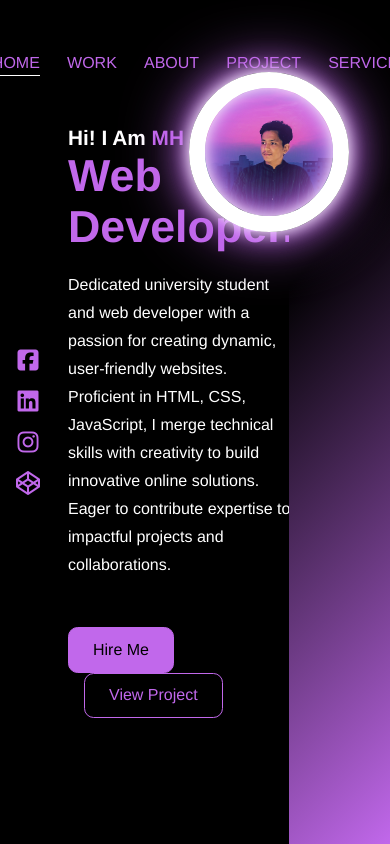
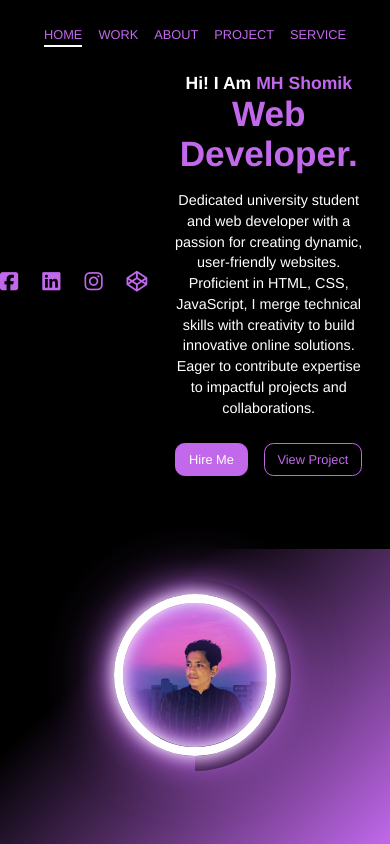
Before and after one commit to MHShomik/Portfolio, a plain HTML site: page index.html in a window 390 px wide. Drawn offline with Linux system fonts and the light colour scheme.

Commit message:
Update style.css

```diff
--- a/style.css
+++ b/style.css
@@ -1,34 +1,40 @@
-*{
+* {
     margin: 0;
     padding: 0;
-    font-family:'Franklin Gothic Medium', 'Arial Narrow', Arial, sans-serif;
+    font-family: 'Franklin Gothic Medium', 'Arial Narrow', Arial, sans-serif;
+}
 
-}
-.protfolio-container{
+.protfolio-container {
     min-height: 100vh;
     width: 100%;
     display: flex;
 }
-.navlist{
+
+.navlist {
     display: flex;
-    gap: 4rem;
-    height: 15vh;
+    gap: 3rem;
+    height: 12vh;
     width: 100%;
     justify-content: center;
     align-items: center;
     position: fixed;
+    z-index: 10;
+    background-color: rgba(0, 0, 0, 0.7);
 }
-.navlist li{
+
+.navlist li {
     list-style: none;
 }
-.navlist li a{
+
+.navlist li a {
     text-decoration: none;
     text-transform: uppercase;
-    color:#c168eb;
+    color: #c168eb;
     font-size: 1rem;
     position: relative;
 }
-.left-container{
+
+.left-container {
     background: rgb(0, 0, 0);
     width: 70%;
     height: 100vh;
@@ -36,47 +42,55 @@
     display: flex;
     align-items: center;
 }
-.right-container{
-    background: linear-gradient(-45deg,#c168eb,#000000 70%);
+
+.right-container {
+    background: linear-gradient(-45deg, #c168eb, #000000 70%);
     width: 30%;
     height: 100vh;
     display: flex;
     align-items: center;
 }
-.icons .fa-brands{
+
+.icons .fa-brands {
     color: #c168eb;
     font-size: 1.75rem;
+}
 
-}
-.icons{
+.icons {
     display: flex;
     flex-direction: column;
-    justify-items:center ;
+    justify-items: center;
     align-items: center;
     gap: 3rem;
 }
-.content{
+
+.content {
     margin-left: 4rem;
 }
-.content h2{
+
+.content h2 {
     color: #ffffff;
     font-size: 1.6rem;
 }
-#name{
+
+#name {
     color: #c168eb;
 }
-#detail{
+
+#detail {
     font-size: 1.5rem;
-    color: #ffffff ;
+    color: #ffffff;
     max-width: 33rem;
     margin-top: 1.2rem;
     margin-bottom: 3rem;
     line-height: 1.75rem;
 }
-.content h1{
+
+.content h1 {
     font-size: 4rem;
     color: #c168eb;
 }
+
 .buttons button {
     border: .1rem solid #c168eb;
     font-size: 1.2rem;
@@ -84,44 +98,52 @@
     border-radius: .6rem;
     transition: .5s ease;
 }
-button:nth-child(1){
+
+button:nth-child(1) {
     background: #c168eb;
+    color: #ffffff;
 }
-button:nth-child(2){
+
+button:nth-child(2) {
     background: transparent;
     color: #c168eb;
     margin-left: 2rem;
 }
-button:nth-child(1):hover{
+
+button:nth-child(1):hover {
     cursor: pointer;
     background: transparent;
     color: #ffffff;
 }
-button:nth-child(2):hover{
+
+button:nth-child(2):hover {
     cursor: pointer;
     background: #c168eb;
     color: rgb(255, 255, 255);
 }
-.icons .fa-brands:hover{
+
+.icons .fa-brands:hover {
     cursor: pointer;
-    background:linear-gradient(#fff,#c168eb);
+    background: linear-gradient(#fff, #c168eb);
     -webkit-background-clip: text;
     -webkit-text-fill-color: transparent;
+}
 
-}
-.design .circle{
+.design .circle {
     aspect-ratio: 1;
     position: absolute;
     border-radius: 50%;
     top: 50%;
     left: 71%;
-    transform: translate(-50%,-50%);
+    transform: translate(-50%, -50%);
 }
-.circle:nth-child(1){
-    background: linear-gradient(90deg,transparent 50%,#000000 50% );
+
+.circle:nth-child(1) {
+    background: linear-gradient(90deg, transparent 50%, #000000 50%);
     width: 28rem;
 }
-.circle:nth-child(2){
+
+.circle:nth-child(2) {
     background-image: url("image.jpg");
     width: 22rem;
     background-size: 100%;
@@ -132,10 +154,10 @@ button:nth-child(2):hover{
     0 0 2rem #c168eb,
     inset 0 0 2rem #c168eb,
     0 0 4rem #c168eb,
-    inset 0 0 4rem #c168eb
-    ;
+    inset 0 0 4rem #c168eb;
 }
-.navlist li a::after, .navlist .active::after{
+
+.navlist li a::after, .navlist .active::after {
     content: "";
     position: absolute;
     background: white;
@@ -145,317 +167,274 @@ button:nth-child(2):hover{
     bottom: -5px;
     transform: scaleX(0);
 }
-.navlist li a:hover::after, .navlist .active::after{
+
+.navlist li a:hover::after, .navlist .active::after {
     transform: scaleX(1);
     transition: .25s ease;
 }
 
+/* Landscape mode (1366x768) */
+@media screen and (width: 1366px) and (height: 768px),
+       screen and (min-width: 1024px) and (max-width: 1366px) and (max-height: 800px) {
+    .navlist {
+        gap: 2.5rem;
+    }
 
-@media screen and (max-width:400px ){
-    *{
-        margin: 0;
-        padding: 0;
-        font-family:'Franklin Gothic Medium', 'Arial Narrow', Arial, sans-serif;
+    .content h1 {
+        font-size: 3.2rem;
+    }
 
+    .content h2 {
+        font-size: 1.4rem;
     }
-    .protfolio-container{
-        min-height: 100vh;
-        width: 100%;
-        display: flex;
+
+    #detail {
+        font-size: 1.2rem;
+        max-width: 30rem;
+        margin-bottom: 2.5rem;
+        line-height: 1.6rem;
     }
-    .navlist{
-        display: flex;
-        gap: 1.7rem;
-        height: 15vh;
-        width: 100%;
-        justify-content: center;
-        align-items: center;
-        position: fixed;
+
+    .buttons button {
+        font-size: 1.1rem;
+        padding: .7rem 1.3rem;
     }
-    .navlist li{
-        list-style: none;
+
+    .circle:nth-child(1) {
+        width: 22rem;
     }
-    .navlist li a{
-        text-decoration: none;
-        text-transform: uppercase;
-        color:#c168eb;
-        font-size: 1rem;
-        position: relative;
-    }
-    .left-container{
-        background: rgb(0, 0, 0);
-        width: 80%;
-        height: 100vh;
-        padding-left: 1rem;
-        display: flex;
-        align-items: center;
-    }
-    .right-container{
-        background: linear-gradient(-45deg,#c168eb,#000000 70%);
-        width: 20%;
-        height: 100vh;
-        display: flex;
-        align-items: center;
-    }
-    .icons .fa-brands{
-        color: #c168eb;
-        font-size: 1.5rem;
 
-    }
-    .icons{
-        display: flex;
-        flex-direction: column;
-        justify-items:center;
-        align-items:center;
-        gap: 1rem;
-    }
-    .content{
-        margin-left: 1.75rem;
-    }
-    .content h2{
-        color: #ffffff;
-        font-size: 1.3rem;
-    }
-    #name{
-        color: #c168eb;
-    }
-    #detail{
-        font-size: 1rem;
-        color: #ffffff ;
-        max-width: 28rem;
-        margin-top: 1.2rem;
-        margin-bottom: 3rem;
-        line-height: 1.75rem;
-    }
-    .content h1{
-        font-size: 2.8rem;
-        color: #c168eb;
-    }
-    .buttons button {
-        border: .1rem solid #c168eb;
-        font-size: 1rem;
-        padding: .8rem 1.5rem;
-        border-radius: .6rem;
-        transition: .5s ease;
-    }
-    button:nth-child(1){
-        background: #c168eb;
-    }
-    button:nth-child(2){
-        background: transparent;
-        color: #c168eb;
-        margin-left: 1rem;
-    }
-    button:nth-child(1):hover{
-        cursor: pointer;
-        background: transparent;
-        color: #ffffff;
-    }
-    button:nth-child(2):hover{
-        cursor: pointer;
-        background: #c168eb;
-        color: rgb(255, 255, 255);
-    }
-    .icons .fa-brands:hover{
-        cursor: pointer;
-        background:linear-gradient(#fff,#c168eb);
-        -webkit-background-clip: text;
-        -webkit-text-fill-color: transparent;
-
-    }
-    .design .circle{
-        aspect-ratio: 1;
-        position: absolute;
-        border-radius: 50%;
-        top: 18%;
-        left: 71%;
-        transform: translate(-50%,-50%);
-    }
-    .circle:nth-child(1){
-        background: linear-gradient(90deg,transparent 50%,#000000 50% );
-        width: 7rem;
-    }
-    .circle:nth-child(2){
-        background-image: url("image.jpg");
-        width: 4rem;
-        background-size: 100%;
-        background-repeat: no-repeat;
-        border: 1rem solid white;
-        box-shadow: 0 0 1rem #fff,
-        inset 0 0 1rem #fff,
-        0 0 2rem #c168eb,
-        inset 0 0 2rem #c168eb,
-        0 0 4rem #c168eb,
-        inset 0 0 4rem #c168eb
-        ;
-    }
-    .navlist li a::after, .navlist .active::after{
-        content: "";
-        position: absolute;
-        background: white;
-        width: 100%;
-        height: .1rem;
-        left: 0;
-        bottom: -5px;
-        transform: scaleX(0);
-    }
-    .navlist li a:hover::after, .navlist .active::after{
-        transform: scaleX(1);
-        transition: .25s ease;
+    .circle:nth-child(2) {
+        width: 17rem;
+        border: 0.8rem solid white;
     }
 }
 
+/* Portrait mode (738x1366) */
+@media screen and (width: 738px) and (height: 1366px),
+       screen and (max-width: 800px) and (min-height: 1000px) {
+    .protfolio-container {
+        flex-direction: column;
+    }
 
-@media screen and (max-width:500px ){
-    *{
+    .navlist {
+        gap: 2rem;
+        height: 8vh;
+    }
+
+    .left-container {
+        width: 100%;
+        height: 60vh;
+        padding: 0;
+        justify-content: center;
+    }
+
+    .right-container {
+        width: 100%;
+        height: 40vh;
+        justify-content: center;
+    }
+
+    .icons {
+        flex-direction: row;
+        gap: 2rem;
+        margin-top: 2rem;
+    }
+
+    .content {
         margin: 0;
+        text-align: center;
+        padding: 0 2rem;
+        margin-top: 4rem;
+    }
+
+    #detail {
+        font-size: 1.2rem;
+        max-width: 90%;
+        margin: 1rem auto 2rem auto;
+        line-height: 1.5rem;
+    }
+
+    .content h1 {
+        font-size: 3rem;
+    }
+
+    .content h2 {
+        font-size: 1.4rem;
+    }
+
+    .buttons {
+        display: flex;
+        justify-content: center;
+    }
+
+    .design .circle {
+        top: 75%;
+        left: 50%;
+    }
+
+    .circle:nth-child(1) {
+        width: 18rem;
+    }
+
+    .circle:nth-child(2) {
+        width: 14rem;
+        border: 0.8rem solid white;
+    }
+}
+
+/* Medium-sized screens (both orientations) */
+@media screen and (max-width: 1024px) and (min-width: 769px) {
+    .content h1 {
+        font-size: 3rem;
+    }
+
+    .content h2 {
+        font-size: 1.4rem;
+    }
+
+    #detail {
+        font-size: 1.2rem;
+        max-width: 28rem;
+    }
+
+    .circle:nth-child(1) {
+        width: 20rem;
+    }
+
+    .circle:nth-child(2) {
+        width: 16rem;
+    }
+}
+
+/* Smaller screens (both orientations) */
+@media screen and (max-width: 768px) and (min-width: 481px) {
+    .navlist {
+        gap: 1.5rem;
+    }
+
+    .navlist li a {
+        font-size: 0.9rem;
+    }
+
+    .left-container {
+        padding-left: 1.5rem;
+    }
+
+    .content {
+        margin-left: 2rem;
+    }
+
+    .content h1 {
+        font-size: 2.5rem;
+    }
+
+    .content h2 {
+        font-size: 1.2rem;
+    }
+
+    #detail {
+        font-size: 1rem;
+        max-width: 25rem;
+        margin-bottom: 2rem;
+    }
+
+    .buttons button {
+        font-size: 0.9rem;
+        padding: 0.6rem 1rem;
+    }
+
+    .circle:nth-child(1) {
+        width: 16rem;
+    }
+
+    .circle:nth-child(2) {
+        width: 12rem;
+        border: 0.7rem solid white;
+    }
+}
+
+/* Very small screens or mobile devices */
+@media screen and (max-width: 480px) {
+    .protfolio-container {
+        flex-direction: column;
+    }
+
+    .navlist {
+        gap: 1rem;
+        height: 8vh;
+    }
+
+    .navlist li a {
+        font-size: 0.8rem;
+    }
+
+    .left-container {
+        width: 100%;
+        height: 65vh;
         padding: 0;
-        font-family:'Franklin Gothic Medium', 'Arial Narrow', Arial, sans-serif;
+    }
 
+    .right-container {
+        width: 100%;
+        height: 35vh;
     }
-    .protfolio-container{
-        min-height: 100vh;
-        width: 100%;
-        display: flex;
+
+    .icons {
+        flex-direction: row;
+        gap: 1.5rem;
+        margin-top: 1rem;
     }
-    .navlist{
-        display: flex;
-        gap: 1.7rem;
-        height: 15vh;
-        width: 100%;
-        justify-content: center;
-        align-items: center;
-        position: fixed;
-    }
-    .navlist li{
-        list-style: none;
-    }
-    .navlist li a{
-        text-decoration: none;
-        text-transform: uppercase;
-        color:#c168eb;
-        font-size: 1rem;
-        position: relative;
-    }
-    .left-container{
-        background: rgb(0, 0, 0);
-        width: 70%;
-        height: 100vh;
-        padding-left: 1rem;
-        display: flex;
-        align-items: center;
-    }
-    .right-container{
-        background: linear-gradient(-45deg,#c168eb,#000000 70%);
-        width: 30%;
-        height: 100vh;
-        display: flex;
-        align-items: center;
-    }
-    .icons .fa-brands{
-        color: #c168eb;
-        font-size: 1.5rem;
 
-    }
-    .icons{
-        display: flex;
-        flex-direction: column;
-        justify-items:center;
-        align-items:center;
-        gap: 1rem;
-    }
-    .content{
-        margin-left: 1.75rem;
-    }
-    .content h2{
-        color: #ffffff;
+    .icons .fa-brands {
         font-size: 1.3rem;
     }
-    #name{
-        color: #c168eb;
+
+    .content {
+        margin: 2rem 1rem;
+        text-align: center;
     }
-    #detail{
-        font-size: 1rem;
-        color: #ffffff ;
-        max-width: 28rem;
-        margin-top: 1.2rem;
-        margin-bottom: 3rem;
-        line-height: 1.75rem;
+
+    .content h1 {
+        font-size: 2.2rem;
     }
-    .content h1{
-        font-size: 2.8rem;
-        color: #c168eb;
+
+    .content h2 {
+        font-size: 1.1rem;
     }
+
+    #detail {
+        font-size: 0.9rem;
+        max-width: 90%;
+        margin: 1rem auto 1.5rem auto;
+        line-height: 1.3rem;
+    }
+
+    .buttons {
+        display: flex;
+        justify-content: center;
+    }
+
     .buttons button {
-        border: .1rem solid #c168eb;
-        font-size: 1rem;
-        padding: .8rem 1.5rem;
-        border-radius: .6rem;
-        transition: .5s ease;
+        font-size: 0.8rem;
+        padding: 0.5rem 0.8rem;
     }
-    button:nth-child(1){
-        background: #c168eb;
-    }
-    button:nth-child(2){
-        background: transparent;
-        color: #c168eb;
+
+    button:nth-child(2) {
         margin-left: 1rem;
     }
-    button:nth-child(1):hover{
-        cursor: pointer;
-        background: transparent;
-        color: #ffffff;
+
+    .design .circle {
+        top: 80%;
+        left: 50%;
     }
-    button:nth-child(2):hover{
-        cursor: pointer;
-        background: #c168eb;
-        color: rgb(255, 255, 255);
+
+    .circle:nth-child(1) {
+        width: 12rem;
     }
-    .icons .fa-brands:hover{
-        cursor: pointer;
-        background:linear-gradient(#fff,#c168eb);
-        -webkit-background-clip: text;
-        -webkit-text-fill-color: transparent;
 
-    }
-    .design .circle{
-        aspect-ratio: 1;
-        position: absolute;
-        border-radius: 50%;
-        top: 18%;
-        left: 69%;
-        transform: translate(-50%,-50%);
-    }
-    .circle:nth-child(1){
-        background: linear-gradient(90deg,transparent 50%,#000000 50% );
-        width: 10rem;
-    }
-    .circle:nth-child(2){
-        background-image: url("image.jpg");
-        width: 8rem;
-        background-size: 100%;
-        background-repeat: no-repeat;
-        border: 1rem solid white;
-        box-shadow: 0 0 1rem #fff,
-        inset 0 0 1rem #fff,
-        0 0 2rem #c168eb,
-        inset 0 0 2rem #c168eb,
-        0 0 4rem #c168eb,
-        inset 0 0 4rem #c168eb
-        ;
-    }
-    .navlist li a::after, .navlist .active::after{
-        content: "";
-        position: absolute;
-        background: white;
-        width: 100%;
-        height: .1rem;
-        left: 0;
-        bottom: -5px;
-        transform: scaleX(0);
-    }
-    .navlist li a:hover::after, .navlist .active::after{
-        transform: scaleX(1);
-        transition: .25s ease;
+    .circle:nth-child(2) {
+        width: 9rem;
+        border: 0.6rem solid white;
     }
 }
```
